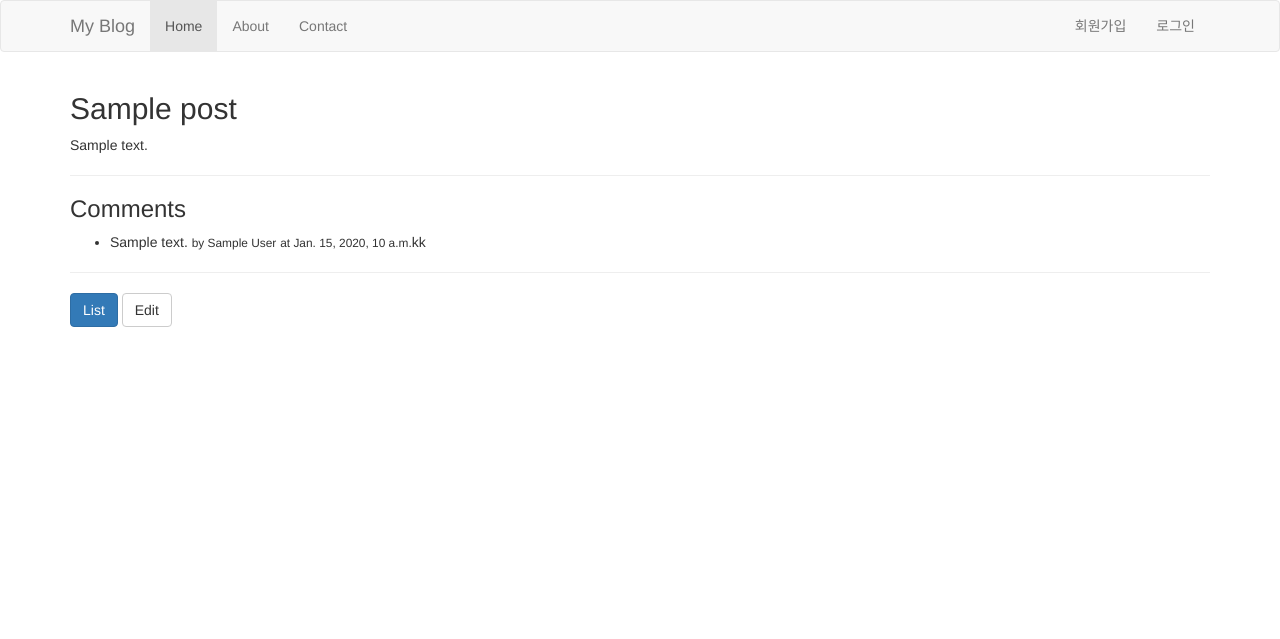
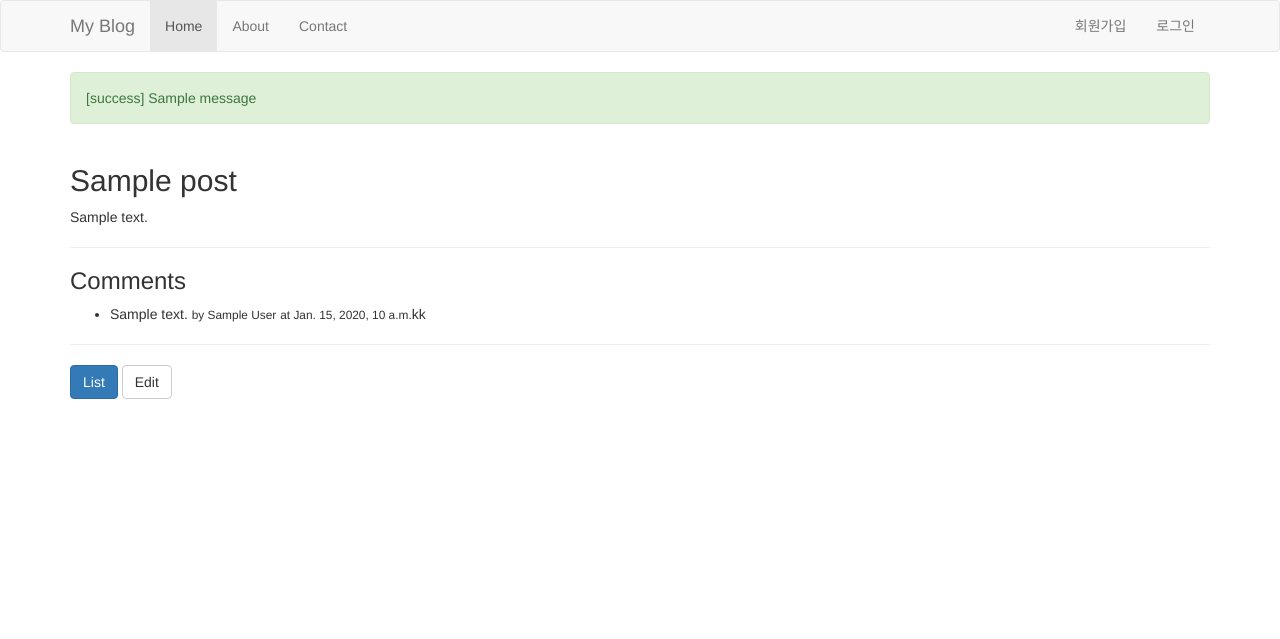
Before and after one commit to klee2017/django_practice, a Django app: page /blog/1/ in a window 1280 px wide. Shown: the top 639 px of the page. Run offline with Django 3.2, Linux system fonts and the light colour scheme; tables that the repository leaves empty hold one stand-in row (values such as "Sample post"); one stand-in notice (Sample message) is shown; parts of the project's set-up code (start-up, migrations or seed data) failed here and were passed over; some libraries are stand-ins or nearby versions.

Commit message:
blog.views.post_new/post_edit 뷰에 messages 적용

```diff
--- a/play_with_django/blog/views.py
+++ b/play_with_django/blog/views.py
@@ -1,4 +1,5 @@
 from django.shortcuts import render, get_object_or_404, redirect
+from django.contrib import messages
 
 from .forms import PostForm
 from .models import Post
@@ -31,6 +32,7 @@ def post_new(request):
         form = PostForm(request.POST, request.FILES)
         if form.is_valid():
             post = form.save()
+            messages.success(request, '새 포스팅을 저장했습니다.')
             return redirect(post)  # post.get_absolute_url() -> post_detail
     else:
         form = PostForm()
@@ -44,6 +46,7 @@ def post_edit(request, id):
         form = PostForm(request.POST, request.FILES, instance=post)
         if form.is_valid():
             post = form.save()
+            messages.success(request, '포스팅이 수정되었습니다.')
             return redirect(post)  # post.get_absolute_url() -> post_detail
     else:
         form = PostForm(instance=post)
--- a/play_with_django/config/templates/layout.html
+++ b/play_with_django/config/templates/layout.html
@@ -49,6 +49,17 @@
         </div>
     </nav>
 
+    {% if messages %}
+        <div class="container">
+            {% for message in messages %}
+                <div class="alert alert-{{ message.tags }}">
+                    [{{ message.tags }}]
+                    {{ message.message }}
+                </div>
+            {% endfor %}
+        </div>
+    {% endif %}
+
 
     {% block content %}
     {% endblock %}
```
